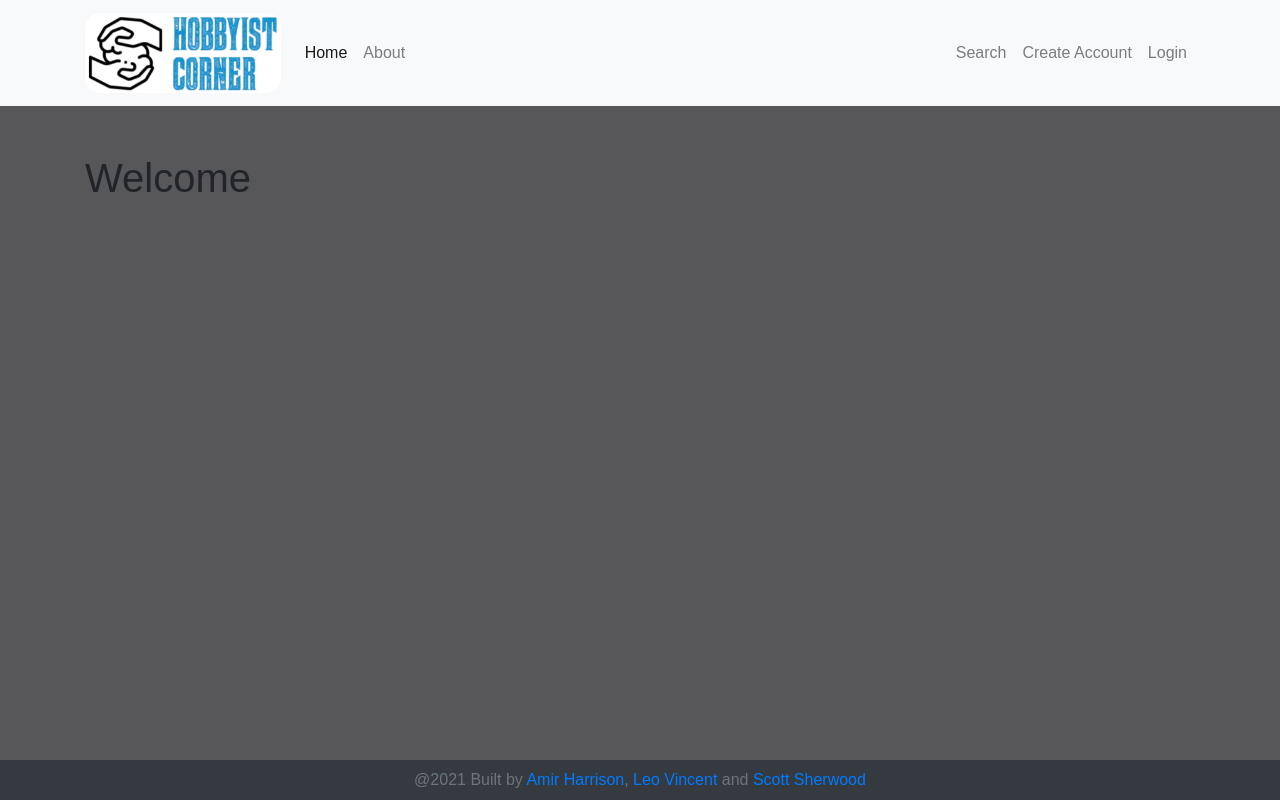
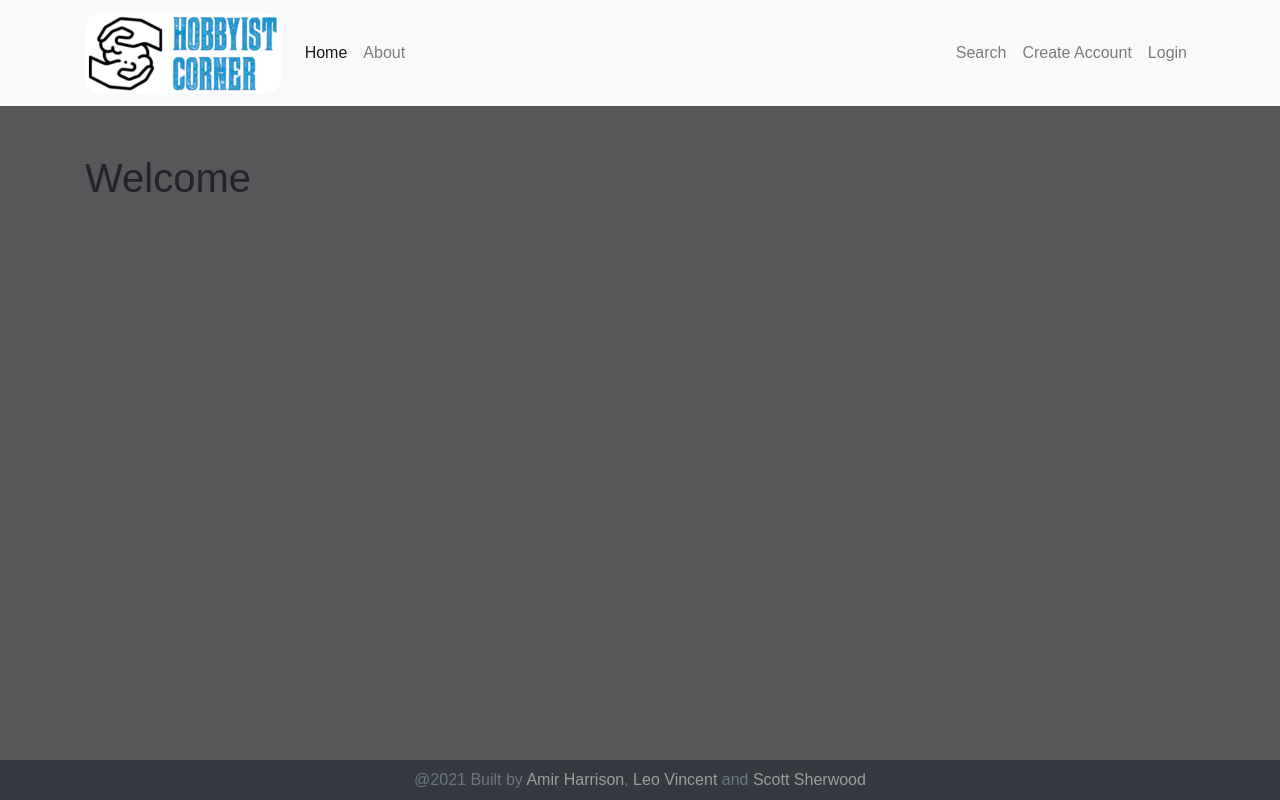
Before and after one commit to aharri64/front_Hobbyist_Corner, a React (Create React App) app: page / in a window 1280 px wide. Built offline with nearby package versions, Linux system fonts and the light colour scheme; no server answers.

Commit message:
App.css: Update Style - update links (in footer) inital color to be light grey

```diff
--- a/src/App.css
+++ b/src/App.css
@@ -10,3 +10,5 @@ html {
   height: 40px; /* Set the fixed height of the footer here */
   line-height: 40px; /* Vertically center the text there */
 }
+
+a { color: rgb(157, 157, 157) }
```
